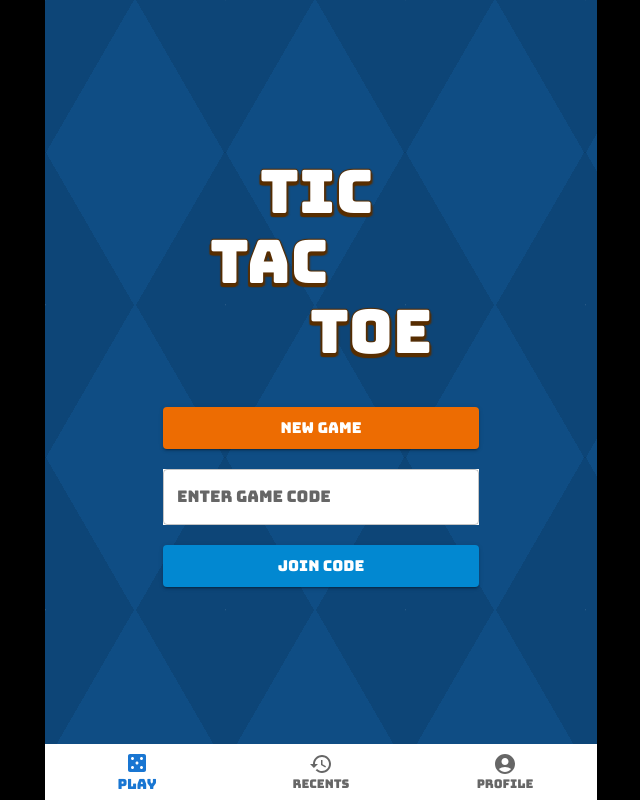
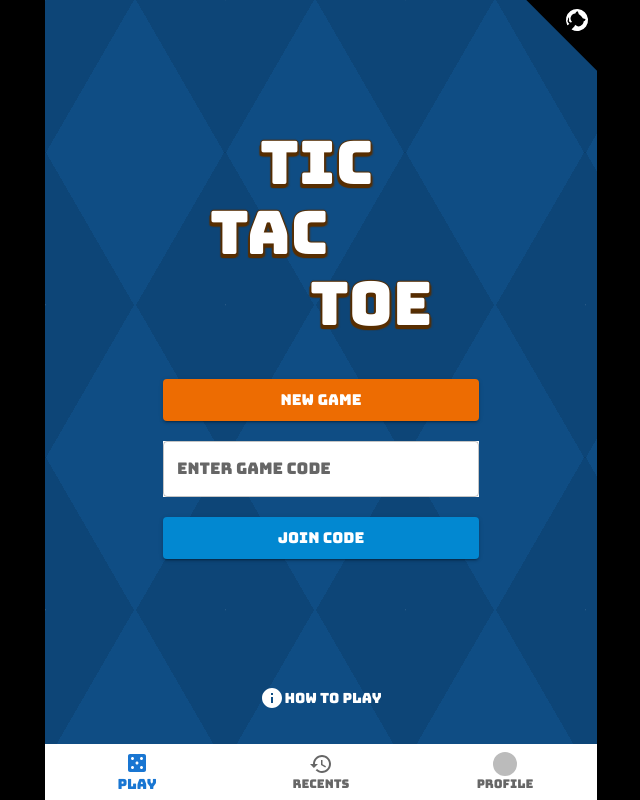
Before and after one commit to VisheshVGR/tic-tac-toe-reactjs-firebase, a React (Create React App) app: page / in a window 1280 px wide. Shown: the whole page, without its empty margins (319-959 px from the left). Built offline with nearby package versions, Linux system fonts and the light colour scheme; no server answers; sample sign-in values are in the browser's storage.

Commit message:
Update 1.2

```diff
--- a/src/App.css
+++ b/src/App.css
@@ -10,6 +10,19 @@ body {
   margin: 0;
   background-color: black;
 }
+
+*::-webkit-scrollbar-thumb {
+  background-color: #444;
+  border: 4px solid transparent;
+  border-radius: 8px;
+  background-clip: padding-box;
+}
+
+*::-webkit-scrollbar {
+  width: 16px;
+}
+
+
 
 .game_ui {
   height: 100vh;
@@ -29,6 +42,12 @@ body {
 
   height: calc(100vh - 56px);
   padding: 5%;
+}
+
+.menu_outer {
+  display: flex;
+  flex-flow: column nowrap;
+  gap: 20px;
 }
 
 .menu_center {
--- a/src/Components/Navbar.jsx
+++ b/src/Components/Navbar.jsx
@@ -8,6 +8,7 @@ import BottomNavigationAction from '@mui/material/BottomNavigationAction';
 import CasinoIcon from '@mui/icons-material/Casino';
 import HistoryIcon from '@mui/icons-material/History';
 import AccountCircleIcon from '@mui/icons-material/AccountCircle';
+import Avatar from '@mui/material/Avatar';
 
 const Navbar = () => {
     const { userInfo } = useContext(UserInfoContext);
@@ -45,7 +46,11 @@ const Navbar = () => {
                     userInfo &&
                     <BottomNavigationAction component={Link} to="/Recent" label="Recents" icon={<HistoryIcon />} sx={{ minWidth: "none", maxWidth: "none" }} />
                 }
-                <BottomNavigationAction component={Link} to="/Profile" label="Profile" icon={<AccountCircleIcon />} sx={{ minWidth: "none", maxWidth: "none" }} />
+                <BottomNavigationAction component={Link} to="/Profile" label="Profile" icon={
+                    userInfo && userInfo.photoURL ?
+                        <Avatar alt={userInfo.displayName} src={userInfo.photoURL} sx={{ width: "24px", height: "24px" }} /> :
+                        <AccountCircleIcon />
+                } sx={{ minWidth: "none", maxWidth: "none" }} />
             </BottomNavigation>
         </>
     )
--- a/src/Context/UserInfo.js
+++ b/src/Context/UserInfo.js
@@ -1,8 +1,9 @@
 import React, { useState, useEffect, createContext } from "react";
-import { GoogleAuthProvider, signInWithPopup, signOut, onAuthStateChanged } from "firebase/auth";
+import { GoogleAuthProvider, FacebookAuthProvider, signInWithPopup, signOut, onAuthStateChanged } from "firebase/auth";
 import { auth } from "../Firebase/Firebase-config"
 
 const GoogleProvider = new GoogleAuthProvider();
+const FacebookProvider = new FacebookAuthProvider();
 
 const UserInfoContext = createContext();
 
@@ -30,6 +31,16 @@ const UserInfo = ({ children }) => {
             });
     }
 
+    const LoginUsingFacebook = () => {
+        signInWithPopup(auth, FacebookProvider)
+            .then((result) => {
+                console.log("User is Signed in using Facebook!");
+            }).catch((error) => {
+                alert("Error enountered!");
+                console.log(error);
+            });
+    }
+
     const Logout = () => {
         signOut(auth).then(() => {
             console.log("User is Signed Out!");
@@ -41,7 +52,7 @@ const UserInfo = ({ children }) => {
 
 
     return (
-        <UserInfoContext.Provider value={{ LoginUsingGoogle, Logout, userInfo }}>
+        <UserInfoContext.Provider value={{ LoginUsingGoogle, LoginUsingFacebook, Logout, userInfo }}>
             {children}
         </UserInfoContext.Provider>
     )
--- a/src/Pages/Home/Home.jsx
+++ b/src/Pages/Home/Home.jsx
@@ -9,6 +9,8 @@ import Box from '@mui/material/Box';
 import Typography from '@mui/material/Typography';
 import TextField from '@mui/material/TextField';
 import Button from '@mui/material/Button';
+import InfoIcon from '@mui/icons-material/Info';
+import GitHubIcon from '@mui/icons-material/GitHub';
 
 const Home = () => {
     const { userInfo } = useContext(UserInfoContext);
@@ -58,7 +60,28 @@ const Home = () => {
 
     return (
         <>
-            <Box className="menu_bg_img menu_center">
+            <Box className="menu_bg_img menu_outer" sx={{ position: "relative" }}>
+                <Box sx={{
+                    color: "white",
+                    position: "absolute",
+                    right: "0",
+                    top: "0",
+                    background: "black",
+                    width: "100px",
+                    height: "100px",
+                    display: "flex",
+                    justifyContent: "center",
+                    alignItems: "end",
+                    transform: " translate(50px, -50px) rotateZ(45deg)",
+                    padding: "10px",
+                    cursor: "pointer",
+                }}
+                    onClick={() => window.open('https://github.com/VisheshVGR/tic-tac-toe-reactjs-firebase')}
+                >
+                    <GitHubIcon />
+                </Box>
+                <Box className="menu_center" sx={{ flexGrow: "1" }}>
+
                     <div className="menu_heading">
                         <Typography variant="h1" component="h1">Tic</Typography>
                         <Typography variant="h1" component="h1">Tac</Typography>
@@ -84,6 +107,10 @@ const Home = () => {
 
                         }
                     </div>
+                </Box>
+                <Box>
+                    <Button onClick={() => window.open('https://en.wikipedia.org/wiki/Tic-tac-toe')} color="info" variant="text" sx={{ width: "100%", color: "white" }}><InfoIcon /> How To Play</Button>
+                </Box>
 
             </Box>
 
--- a/src/Pages/Profile/Profile.jsx
+++ b/src/Pages/Profile/Profile.jsx
@@ -8,7 +8,7 @@ import Button from '@mui/material/Button';
 import Avatar from '@mui/material/Avatar';
 
 const Profile = () => {
-    const { LoginUsingGoogle, Logout, userInfo } = useContext(UserInfoContext);
+    const { LoginUsingGoogle, LoginUsingFacebook, Logout, userInfo } = useContext(UserInfoContext);
     console.log(userInfo);
 
     return (
@@ -23,6 +23,7 @@ const Profile = () => {
                         !userInfo ?
                             <>
                                 <Button variant="contained" size="large" onClick={LoginUsingGoogle}>Login using Google</Button>
+                                {/* <Button variant="contained" size="large" onClick={LoginUsingFacebook}>Login using Facebook</Button> */}
                             </>
                             : <>
                                 <Avatar sx={{ margin: "0 auto", height: "100px", width: "100px" }} alt={userInfo.displayName} src={userInfo.photoURL} />
--- a/src/Pages/Recent/GameCard.jsx
+++ b/src/Pages/Recent/GameCard.jsx
@@ -54,7 +54,9 @@ const GameCard = ({ gameData, userInfo }) => {
                                     {
                                         gameData.player_two.displayName === "" ?
                                             <>
-                                                Code : {gameData.game_id}
+                                                Code :
+                                                <Button size="large" variant="text" onClick={() => navigator.clipboard.writeText(gameData.game_id)}>{gameData.game_id}</Button>
+
                                             </> :
                                             gameData.player_one_turn !== myTurn ?
                                                 <>
--- a/src/Pages/Recent/Recent.jsx
+++ b/src/Pages/Recent/Recent.jsx
@@ -80,6 +80,12 @@ const Recent = () => {
                             )
                         })
                     }
+                    {
+                        myGames.length === 0 &&
+                        <>
+                            <Typography sx={{ color: "white" }} variant="h6" component="p">- No match record -</Typography>
+                        </>
+                    }
                 </Box>
 
             </Box>
```
Also changed, not shown: src/Pages/Game/Game.jsx (+44 -2 lines), 1 other file (tests, documents, lock files or other folders). Lines whose indentation alone changed are shown as unchanged.
